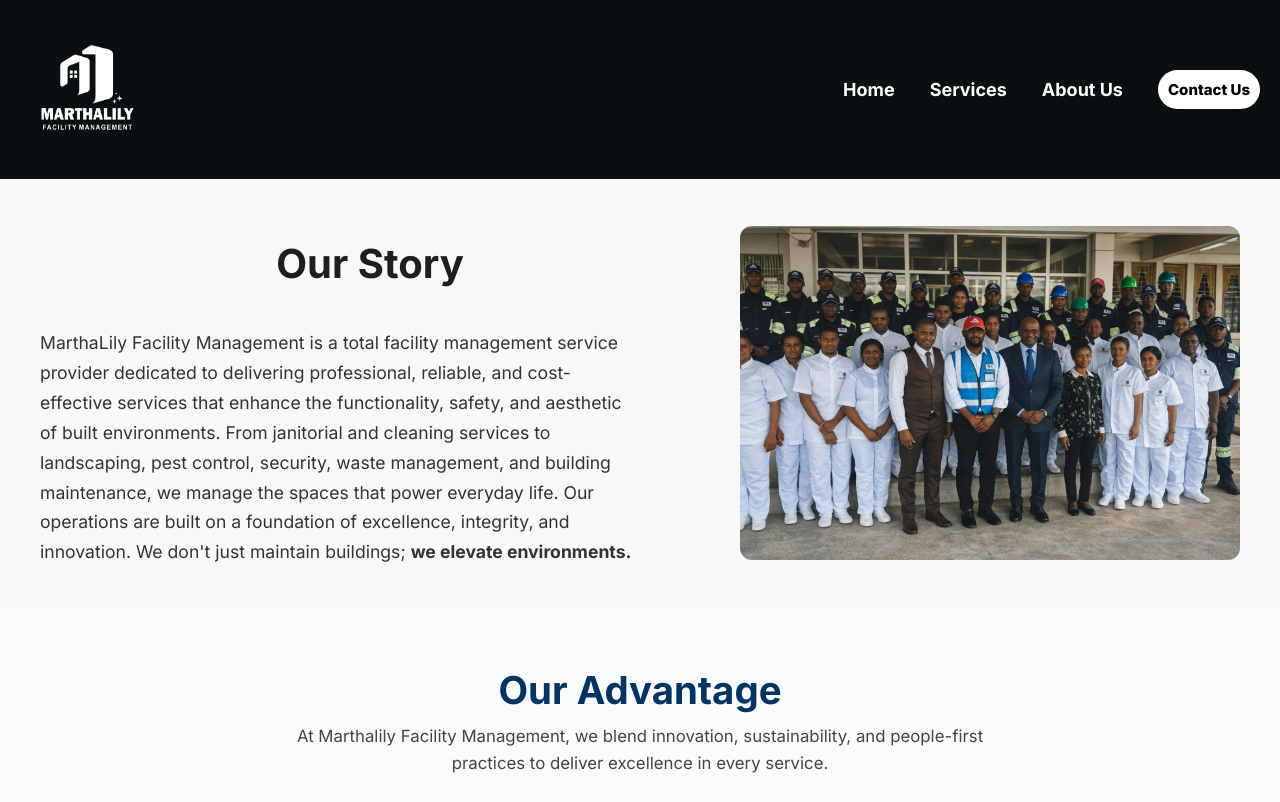
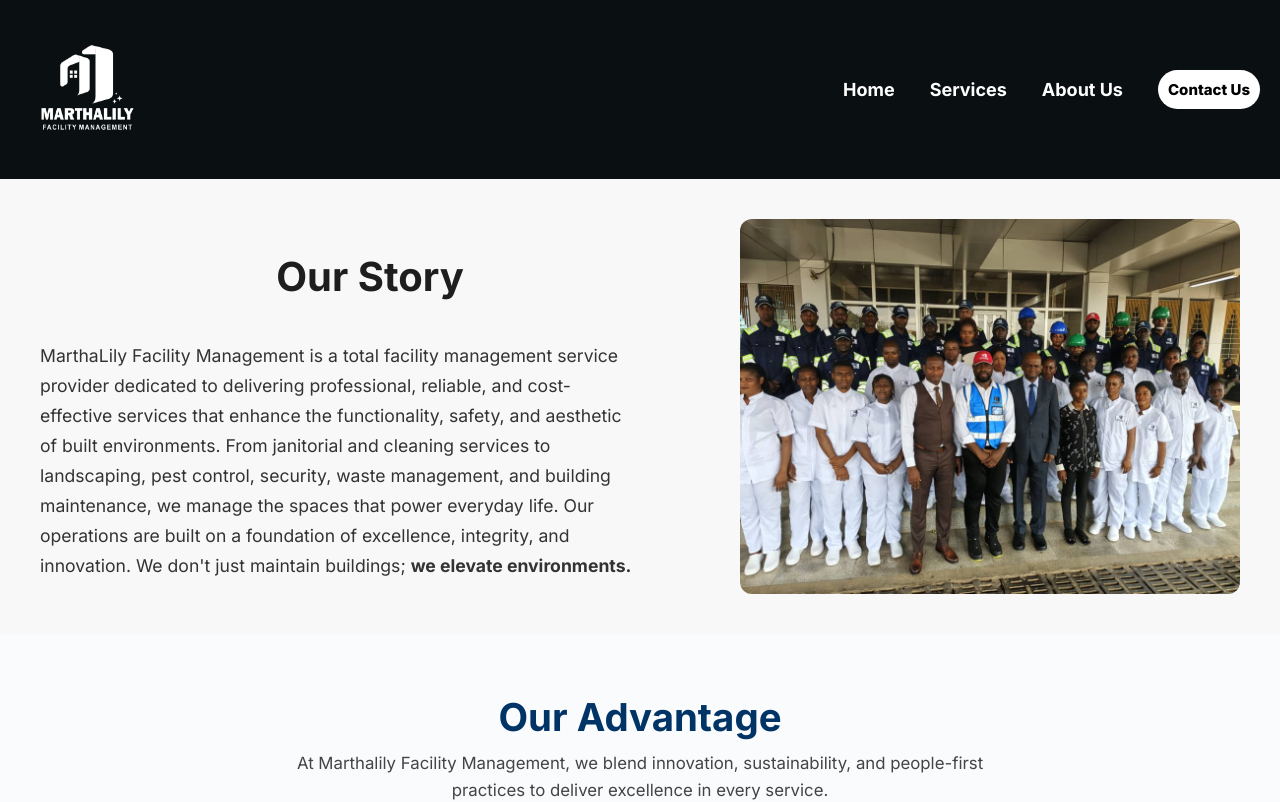
Before and after one commit to Dennisonya/Marthalily, a React (Vite) app: page /about in a window 1280 px wide. Shown: the top 802 px of the page. Built offline with nearby package versions, Linux system fonts and the light colour scheme.

Commit message:
minor changes

```diff
--- a/src/components/About.jsx
+++ b/src/components/About.jsx
@@ -136,7 +136,7 @@ const AboutUs = () => {
       </FadeInWhenVisible>
 
     </div>
-    <img src="/images/homehero.webp" alt="Our Story" id="story-img" />
+    <img src="/images/Team picture.jpeg" alt="Our Story" id="story-img" />
   </div>
 </section>
 
--- a/src/components/App.css
+++ b/src/components/App.css
@@ -58,7 +58,7 @@ body, html {
 /***Home Hero Section***/
 .home-hero {
   position: relative;  /* IMPORTANT */
-  background-image: url('/images/homehero.webp');
+  background-image: url('/images/Team picture.jpeg');
   background-position: center;
   background-size: cover;
   background-repeat: no-repeat;
```
Also changed, not shown: public/images/Team picture.jpeg (added), 1 other file (tests, documents, lock files or other folders).
